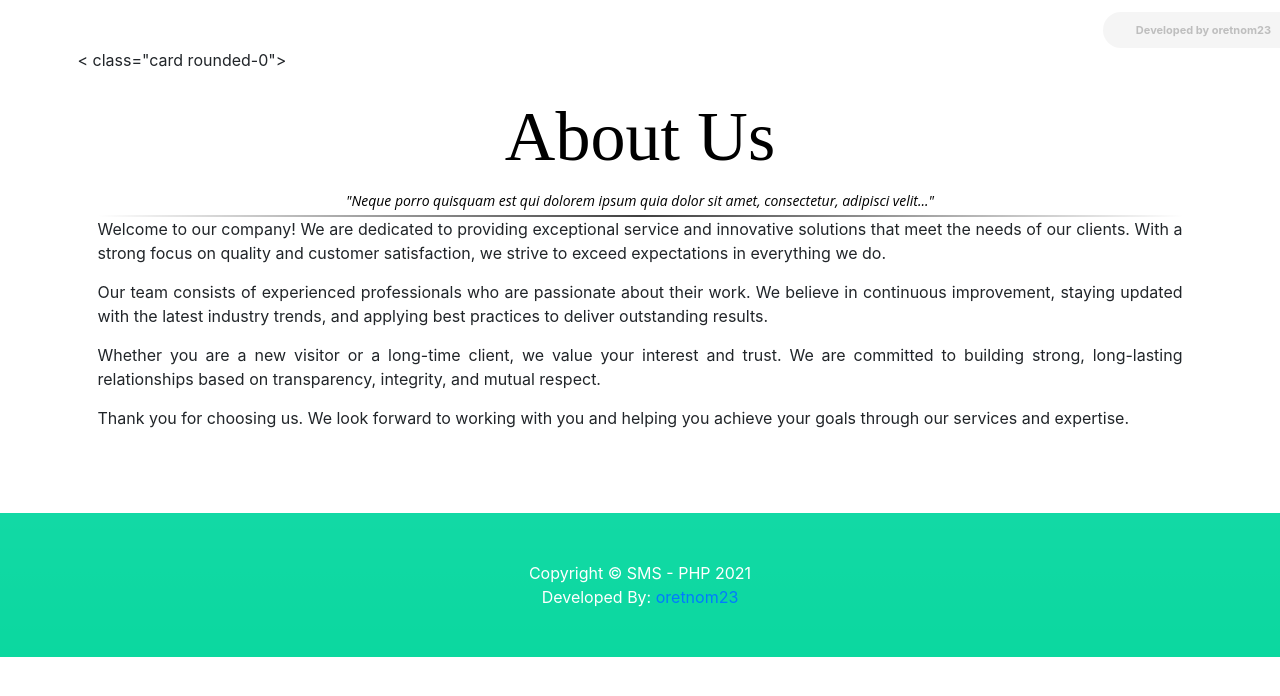
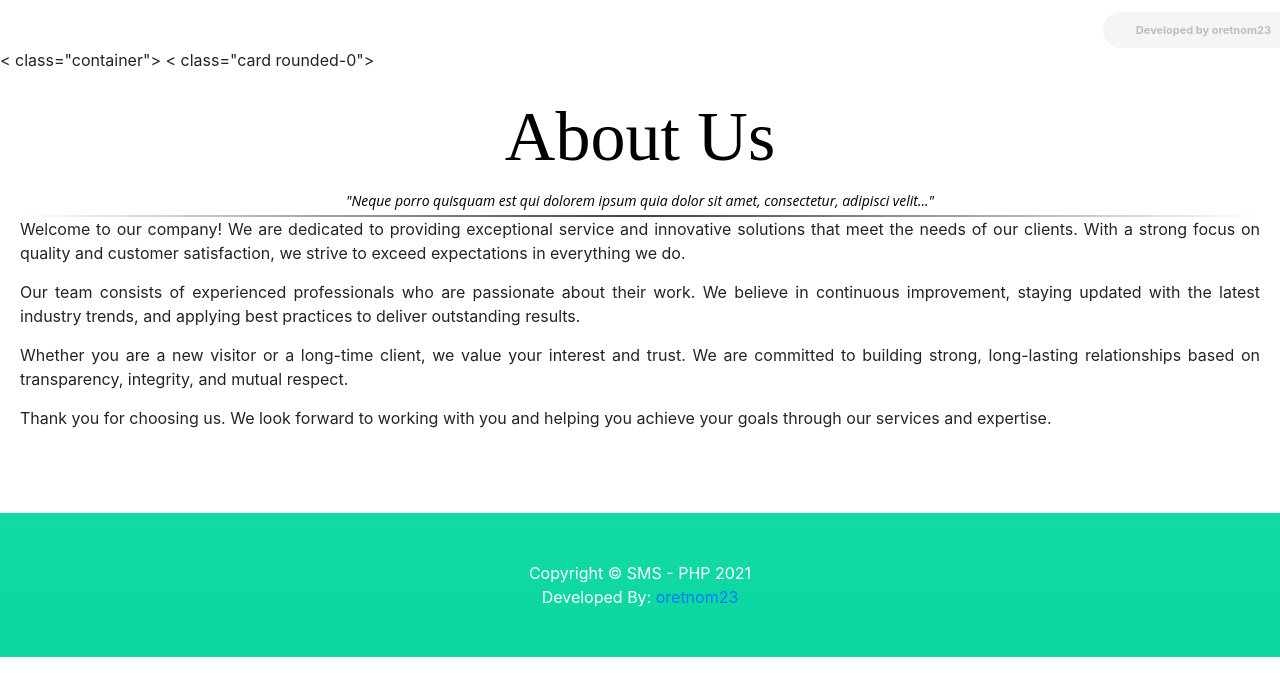
Before and after one commit to Ponego16/Sisonke-Tech, a PHP site: page /Sisonke-Technologies/index.php?p=about in a window 1280 px wide; the page is wider, and only the part inside the window is pictured. Shown: the part 56-752 px from the top of that part. Run offline with PHP 8.4, Linux system fonts and the light colour scheme; data comes from the database, SQL or seed files in the repository; data that the repository does not hold is empty; some libraries are stand-ins or nearby versions.

Commit message:
Update about.php

```diff
--- a/about.php
+++ b/about.php
@@ -1,5 +1,5 @@
 <section class="py-5">
-    <div class="container">
+    < class="container">
         < class="card rounded-0">
             <div class="card-body">
             <h1 style="margin-right: 0px; margin-bottom: 0px; margin-left: 0px; padding: 0px; font-family: DauphinPlain; font-size: 70px; line-height: 90px; color: rgb(0, 0, 0); text-align: center;">About Us</h1>
@@ -24,6 +24,4 @@
     </p>
   </div>
   </div>
-</div>
-</div>
 </section>
```
